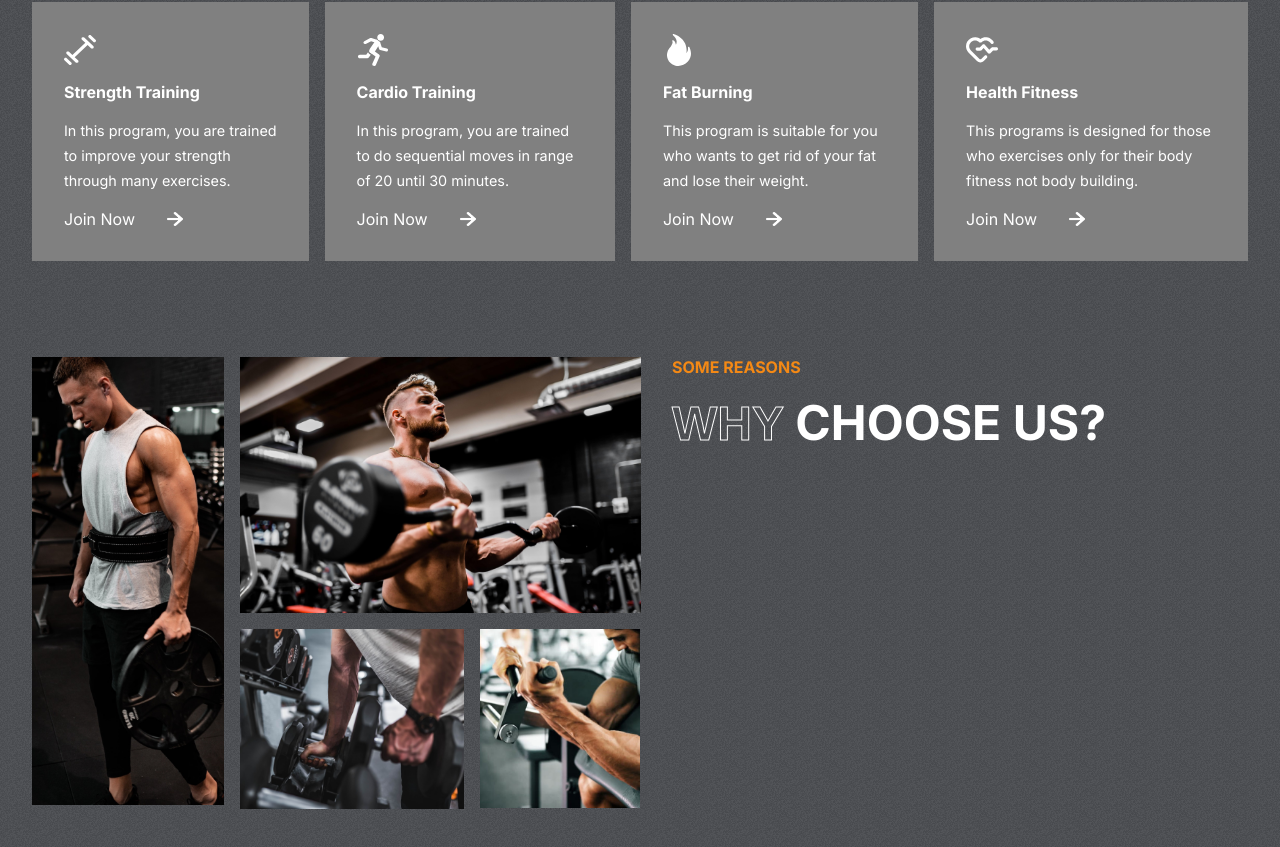
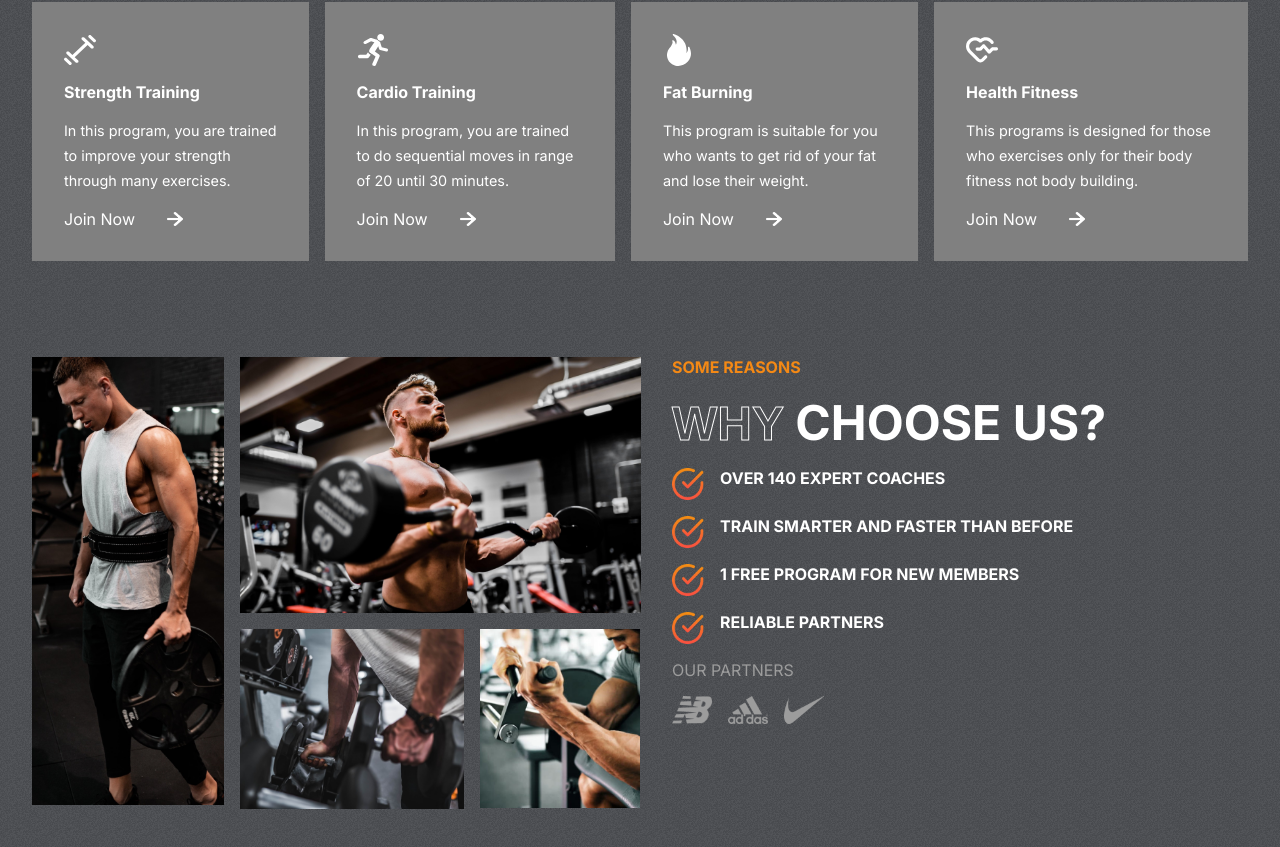
Before and after one commit to ThomasSzentirmay/FT-demo-st, a React (Create React App) app: page / in a window 1280 px wide. Shown: the part 906-1753 px from the top of the page. Built offline with nearby package versions, Linux system fonts and the light colour scheme; the HTML template or start-up script is replaced by a standard one.

Commit message:
finished coding Reasons component

```diff
--- a/src/components/Reasons/Reasons.css
+++ b/src/components/Reasons/Reasons.css
@@ -59,3 +59,29 @@
     font-size: 3rem;
     font-weight: bold;
 }
+
+.details-r {
+    display: flex;
+    flex-direction: column;
+    gap: 1rem;
+}
+
+.details-r>div {
+    display: flex;
+    font-size: 1rem;
+    gap: 1rem;
+}
+
+.details-r>div>img {
+    width: 2rem;
+    height: 2rem;
+}
+
+.partners {
+    display: flex;
+    gap: 1rem;
+}
+
+.partners>img {
+    width: 2.5rem;
+}
--- a/src/components/Reasons/Reasons.jsx
+++ b/src/components/Reasons/Reasons.jsx
@@ -26,6 +26,35 @@
                     <span className='stroke-text'>why</span>
                     <span> choose us?</span>
                 </div>
+
+                <div className='details-r'>
+                    <div>
+                        <img src={tick} alt="" />
+                        <span>OVER 140 EXPERT COACHES</span>
+                    </div>
+                    <div>
+                        <img src={tick} alt="" />
+                        <span>TRAIN SMARTER AND FASTER THAN BEFORE</span>
+                    </div>
+                    <div>
+                        <img src={tick} alt="" />
+                        <span>1 FREE PROGRAM FOR NEW MEMBERS</span>
+                    </div>
+                    <div>
+                        <img src={tick} alt="" />
+                        <span>RELIABLE PARTNERS</span>
+                    </div>
+                </div>
+                <span style={{
+                    color: 'var(--gray)',
+                    fontWeight: 'normal'
+                }}>OUR PARTNERS</span>
+
+                <div className="partners">
+                    <img src={nb} alt="" />
+                    <img src={adidas} alt="" />
+                    <img src={nike} alt="" />
+                </div>
             </div>
         </div>
     )
```
